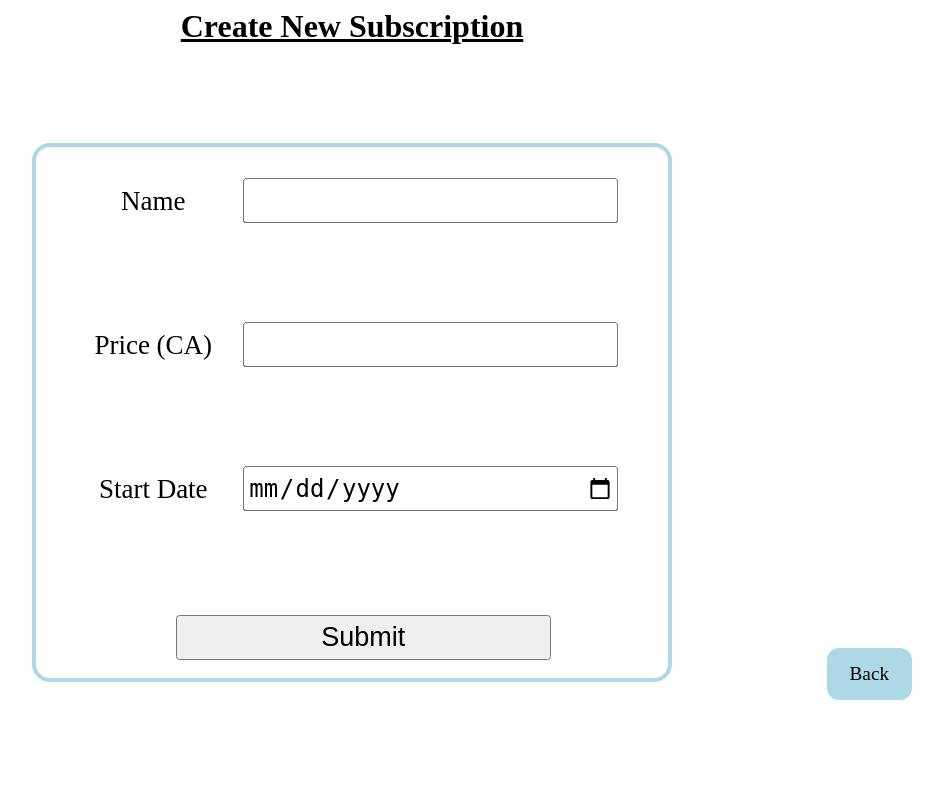
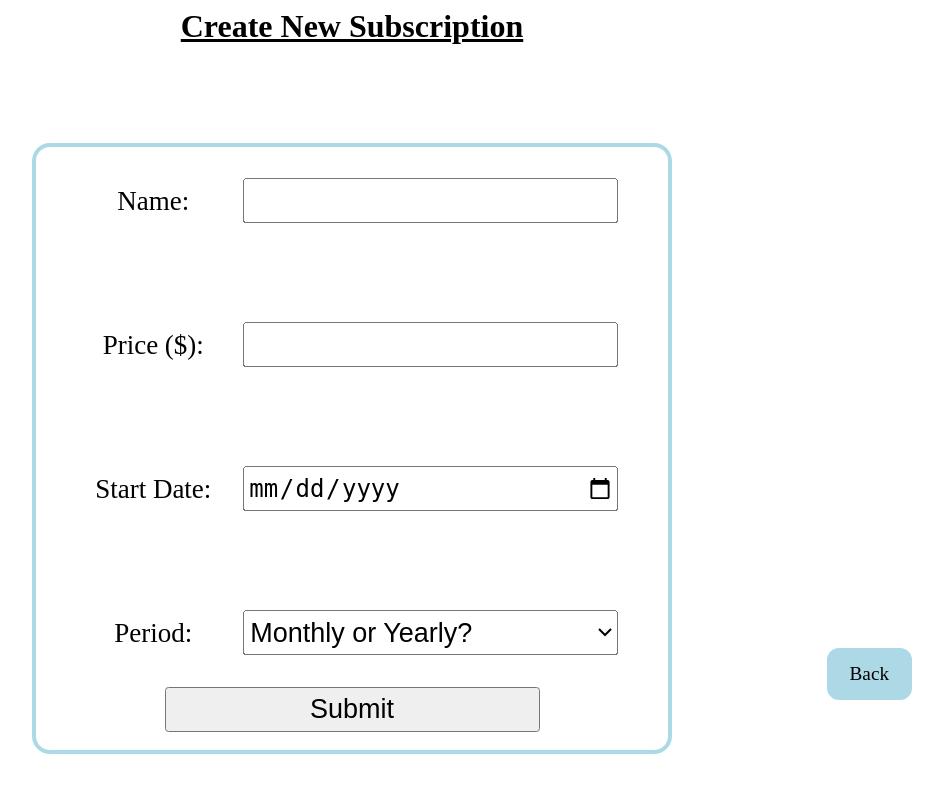
Before and after one commit to chaara-dev/ACIT2911-Group-8, a Python web app: template templates/subscription-create.html in a window 1280 px wide. Shown: the whole page, without its empty margins (288-1231 px from the left). Run offline with Jinja, Linux system fonts and the light colour scheme; the template is opened without the code that fills it, so the values that code supplies are empty.

Commit message:
Add subscription period selection

```diff
--- a/static/subscription-create.css
+++ b/static/subscription-create.css
@@ -32,15 +32,23 @@
     font-size: large;
 }
 
-#subscription-details>div>input {
+#subscription-details>div>input,
+#submitButton,
+#subscriptionPeriodSelect {
     font-size: large;
     width: 250px;
     margin-left: 15px;
     height: 30px;
 }
 
-#formButtons {
+
+#submitButton {
     margin-top: 12px;
+    margin-left: 0px;
+}
+
+#subscriptionPeriod {
+    width: 250px;
 }
 
 #back-button {
--- a/templates/subscription-create.html
+++ b/templates/subscription-create.html
@@ -9,29 +9,36 @@
     <h1 class="title">Create New Subscription</h1>
     <form id="subscription-details">
         <div id="subscriptionNameDiv">
-            <label for="subscriptionName">Name</label>
-            <input type="text" id="subscriptionName" name="subscriptionName" />
+            <label for="subscriptionName">Name:</label>
+            <input type="text" id="subscriptionName" name="subscriptionName" form="subscription-details" />
         </div>
 
         </br>
 
         <div id="subscriptionPriceDiv">
-            <label for="subscriptionPrice">Price (CA)</label>
-            <input type="number" id="subscriptionPrice" name="subscriptionPrice" />
+            <label for="subscriptionPrice">Price ($):</label>
+            <input type="number" id="subscriptionPrice" name="subscriptionPrice" form="subscription-details" />
         </div>
 
         </br>
 
         <div id="subscriptionDateDiv">
-            <label for="subscriptionDate">Start Date</label>
-            <input type="date" id="subscriptionDate" name="subscriptionDate" />
+            <label for="subscriptionDate">Start Date:</label>
+            <input type="date" id="subscriptionDate" name="subscriptionDate" form="subscription-details" />
         </div>
 
         </br>
 
-        <div id="formButtons">
-            <input type="button" id="submitButton" name="submitButton" value="Submit">
+        <div id="subscriptionPeriodDiv">
+            <label for="subscriptionPeriod">Period:</label>
+            <select name="subscriptionPeriod" id="subscriptionPeriodSelect" form="subscription-details">
+                <option value="" disabled selected>Monthly or Yearly?</option>
+                <option value="Monthly">Monthly</option>
+                <option value="Yearly">Yearly</option>
+            </select>
         </div>
+
+        <input type="button" id="submitButton" name="submitButton" value="Submit" form="subscription-details">
     </form>
     <a href="../templates/index.html" id="back-button">Back</a>
 </body>
```
